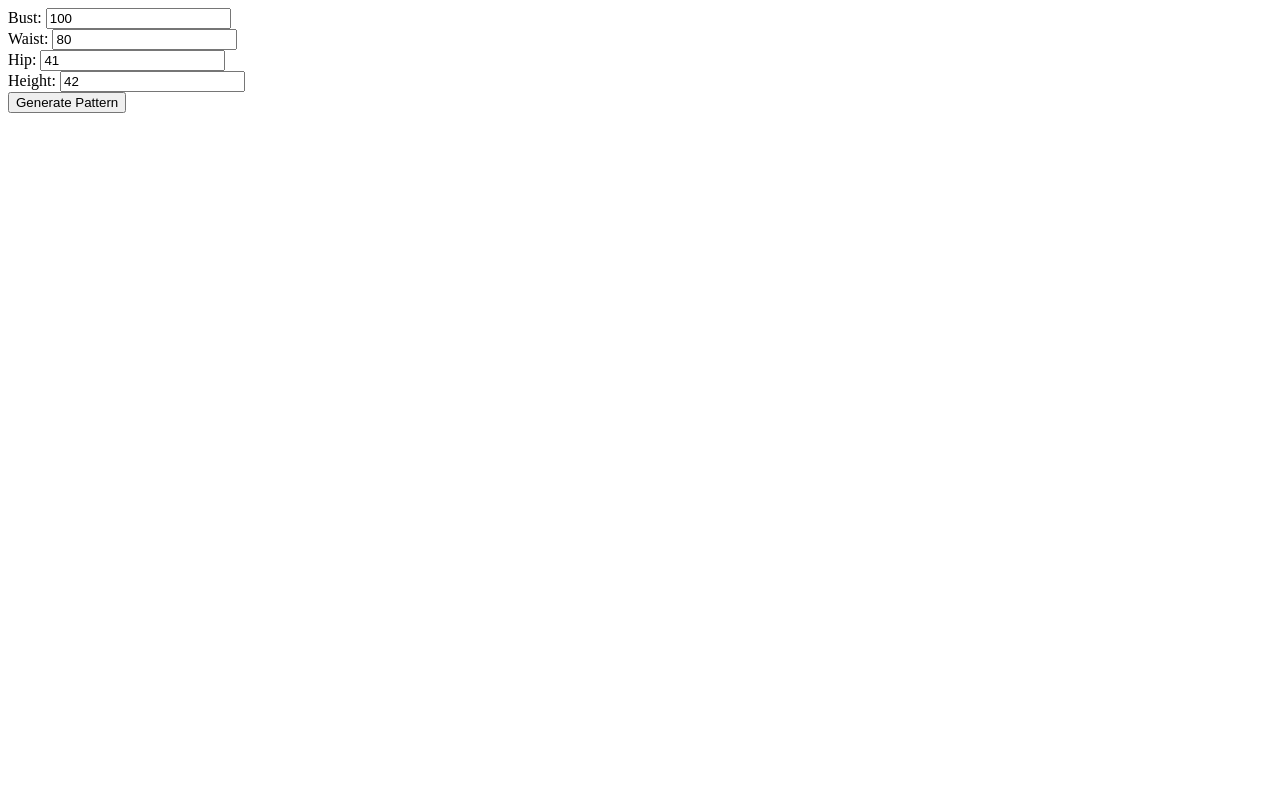
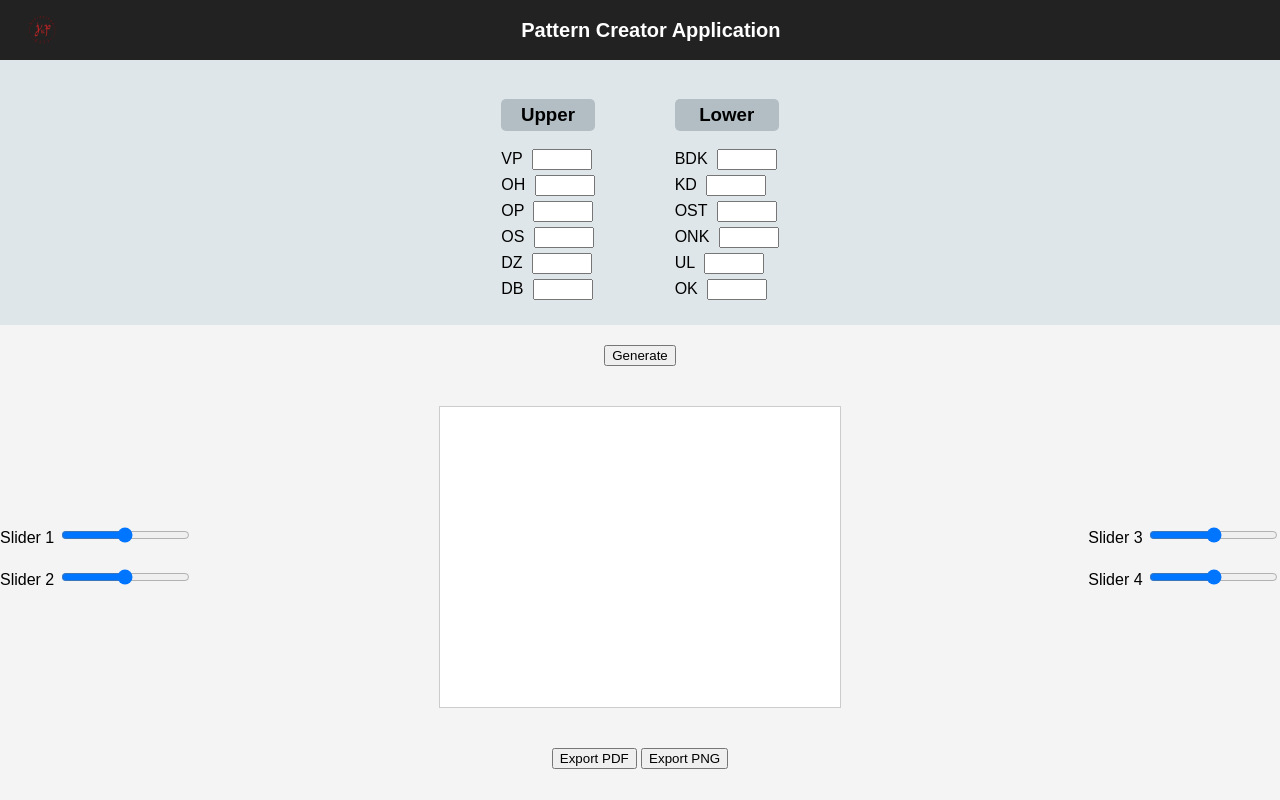
Before and after one commit to houfek588/JPPatternCreator, a Flask app: page / in a window 1280 px wide; the page is wider, and only the part inside the window is pictured. Run offline with Flask 3, Linux system fonts and the light colour scheme.

Commit message:
enhanc(Visu): different layout

```diff
--- a/interface/server.py
+++ b/interface/server.py
@@ -1,43 +1,64 @@
-# app.py
-# from flask import Flask
-# app = Flask(__name__)
-#
-# @app.route('/')
-# def home():
-#     return "Hello from the cloud!"
-#
-# if __name__ == '__main__':
-#     app.run()
-from flask import Flask, render_template, request, send_file, send_from_directory
+from flask import Flask, render_template, request, send_file, send_from_directory, jsonify
 # from your_pattern_module import export_pattern  # Replace with your actual module
 from main import gener
 import os
 
+# app = Flask(__name__)
+#
+# @app.route("/", methods=["GET", "POST"])
+# def index():
+#     if request.method == "POST":
+#         bust = float(request.form.get("bust", 100))
+#         waist = float(request.form.get("waist", 80))
+#         hip = float(request.form.get("hip", 41))
+#         height = float(request.form.get("height", 42))
+#         save_file = "test02.pdf"
+#         # pdf_path =
+#         pdf_path = gener(save_file, bust, waist, hip, height)
+#         filename = os.path.basename(pdf_path)
+#         # return render_template("index.html", pdf_url=f"{filename}", filename=filename)
+#         return render_template("index.html", pdf_url=f"{filename}", filename=filename)
+#
+#     return render_template("index.html")
+#
+# @app.route("/<filename>")
+# def view_pdf(filename):
+#     return send_from_directory(directory=".", path=filename)
+#
+# @app.route('/browse/<path:filename>')
+# def browse_files(filename):
+#     return send_from_directory('.', filename)
+#
+# if __name__ == "__main__":
+#     app.run(debug=True)
+
+import random
+
 app = Flask(__name__)
 
-@app.route("/", methods=["GET", "POST"])
+# Dummy vector graphic generator
+def generate_svg(slider_values, inputs):
+    # Here you'd recalculate your real vector data based on sliders and inputs
+    x = 50 + int(slider_values['slider1']) * 5
+    y = 50 + int(slider_values['slider2']) * 5
+    size = 20 + int(slider_values['slider3']) * 2
+    color = "red" if int(slider_values['slider4']) % 2 == 0 else "blue"
+    return f'<svg width="400" height="300" xmlns="http://www.w3.org/2000/svg">' \
+           f'<rect x="{x}" y="{y}" width="{size}" height="{size}" fill="{color}" /></svg>'
+
+@app.route("/")
 def index():
-    if request.method == "POST":
-        bust = float(request.form.get("bust", 100))
-        waist = float(request.form.get("waist", 80))
-        hip = float(request.form.get("hip", 41))
-        height = float(request.form.get("height", 42))
-        save_file = "test02.pdf"
-        # pdf_path =
-        pdf_path = gener(save_file, bust, waist, hip, height)
-        filename = os.path.basename(pdf_path)
-        # return render_template("index.html", pdf_url=f"{filename}", filename=filename)
-        return render_template("index.html", pdf_url=f"{filename}", filename=filename)
-
     return render_template("index.html")
 
-@app.route("/<filename>")
-def view_pdf(filename):
-    return send_from_directory(directory=".", path=filename)
+@app.route("/generate", methods=["POST"])
+def generate():
+    sliders = request.json.get("sliders", {})
+    inputs = request.json.get("inputs", {})
+    svg = generate_svg(sliders, inputs)
+    return jsonify({"svg": svg})
 
-@app.route('/browse/<path:filename>')
-def browse_files(filename):
-    return send_from_directory('.', filename)
+if __name__ == '__main__':
+    app.run(debug=True)
 
-if __name__ == "__main__":
-    app.run(debug=True)
+# index.html template to be saved in /templates/index.html
+# Create the HTML as follows:
--- a/interface/templates/index.html
+++ b/interface/templates/index.html
@@ -1,12 +1,178 @@
-<form method="POST">
-  Bust: <input type="number" name="bust" value="100"><br>
-  Waist: <input type="number" name="waist" value="80"><br>
-  Hip: <input type="number" name="hip" value="41"><br>
-  Height: <input type="number" name="height" value="42"><br>
-  <button type="submit">Generate Pattern</button>
-</form>
+<!--<form method="POST">-->
+<!--  Bust: <input type="number" name="bust" value="100"><br>-->
+<!--  Waist: <input type="number" name="waist" value="80"><br>-->
+<!--  Hip: <input type="number" name="hip" value="41"><br>-->
+<!--  Height: <input type="number" name="height" value="42"><br>-->
+<!--  <button type="submit">Generate Pattern</button>-->
+<!--</form>-->
 
-{% if pdf_url %}
-  <p><a href="{{ pdf_url }}" target="_blank">📄 View Pattern</a></p>
-  <p><a href="{{ pdf_url }}" download="{{ filename }}">⬇️ Download PDF</a></p>
-{% endif %}
+<!--{% if pdf_url %}-->
+<!--  <p><a href="{{ pdf_url }}" target="_blank">📄 View Pattern</a></p>-->
+<!--  <p><a href="{{ pdf_url }}" download="{{ filename }}">⬇️ Download PDF</a></p>-->
+<!--{% endif %}-->
+
+
+
+
+
+
+<!--<!DOCTYPE html>-->
+<html lang="en">
+<head>
+    <meta charset="UTF-8">
+    <title>Pattern Creator</title>
+    <style>
+        body {
+            font-family: Arial;
+            margin: 0;
+            padding: 0;
+            display: flex;
+            flex-direction: column;
+            align-items: center;
+            background-color: #f4f4f4;
+        }
+        header {
+            width: 100%;
+            background-color: #222;
+            color: white;
+            padding: 10px;
+            display: flex;
+            justify-content: space-between;
+            align-items: center;
+        }
+        header img {
+            height: 40px;
+            margin-left: 20px;
+        }
+        .title {
+            font-size: 20px;
+            font-weight: bold;
+        }
+        .controls {
+            display: flex;
+            justify-content: center;
+            background-color: #dfe6e9;
+            width: 100%;
+            padding: 20px;
+        }
+        .group {
+            margin: 0 40px;
+        }
+        .group h3 {
+            text-align: center;
+            background-color: #b2bec3;
+            padding: 5px;
+            border-radius: 5px;
+        }
+        .group label {
+            display: block;
+            margin-bottom: 5px;
+        }
+        .group input[type="text"] {
+            margin-left: 5px;
+            width: 60px;
+        }
+        .main {
+            display: flex;
+            justify-content: space-between;
+            align-items: center;
+            width: 100%;
+            padding: 20px 10%;
+        }
+        .sliders {
+            display: flex;
+            flex-direction: column;
+            justify-content: center;
+            gap: 20px;
+        }
+        .view {
+            border: 1px solid #ccc;
+            width: 400px;
+            height: 300px;
+            background-color: white;
+        }
+        .buttons {
+            margin: 20px;
+        }
+    </style>
+</head>
+<body>
+    <header>
+        <img src="/static/logo.png" alt="Logo">
+        <div class="title">Pattern Creator Application</div>
+        <div style="width: 40px;"></div>
+    </header>
+    <div class="controls">
+        <div class="group">
+            <h3>Upper</h3>
+            <label>VP <input type="text" id="vp"></label>
+            <label>OH <input type="text" id="oh"></label>
+            <label>OP <input type="text" id="op"></label>
+            <label>OS <input type="text" id="os"></label>
+            <label>DZ <input type="text" id="dz"></label>
+            <label>DB <input type="text" id="db"></label>
+        </div>
+        <div class="group">
+            <h3>Lower</h3>
+            <label>BDK <input type="text" id="bdk"></label>
+            <label>KD <input type="text" id="kd"></label>
+            <label>OST <input type="text" id="ost"></label>
+            <label>ONK <input type="text" id="onk"></label>
+            <label>UL <input type="text" id="ul"></label>
+            <label>OK <input type="text" id="ok"></label>
+        </div>
+    </div>
+    <div class="buttons">
+        <button onclick="generate()">Generate</button>
+    </div>
+    <div class="main">
+        <div class="sliders">
+            <label>Slider 1 <input type="range" id="slider1" min="0" max="10"></label>
+            <label>Slider 2 <input type="range" id="slider2" min="0" max="10"></label>
+        </div>
+        <div id="view" class="view"></div>
+        <div class="sliders">
+            <label>Slider 3 <input type="range" id="slider3" min="0" max="10"></label>
+            <label>Slider 4 <input type="range" id="slider4" min="0" max="10"></label>
+        </div>
+    </div>
+    <div class="buttons">
+        <button onclick="exportPDF()">Export PDF</button>
+        <button onclick="exportPNG()">Export PNG</button>
+    </div>
+    <script>
+        function getValues() {
+            const sliders = {
+                slider1: document.getElementById('slider1').value,
+                slider2: document.getElementById('slider2').value,
+                slider3: document.getElementById('slider3').value,
+                slider4: document.getElementById('slider4').value
+            };
+            const inputs = {};
+            ['vp','oh','op','os','dz','db','bdk','kd','ost','onk','ul','ok'].forEach(id => {
+                inputs[id] = document.getElementById(id).value;
+            });
+            return { sliders, inputs };
+        }
+
+        function generate() {
+            fetch('/generate', {
+                method: 'POST',
+                headers: { 'Content-Type': 'application/json' },
+                body: JSON.stringify(getValues())
+            })
+            .then(res => res.json())
+            .then(data => {
+                document.getElementById('view').innerHTML = data.svg;
+            });
+        }
+
+        ['slider1','slider2','slider3','slider4'].forEach(id => {
+            document.getElementById(id).addEventListener('input', generate);
+        });
+
+        function exportPDF() { alert("Export PDF not implemented yet."); }
+        function exportPNG() { alert("Export PNG not implemented yet."); }
+    </script>
+</body>
+</html>
```
Also changed, not shown: interface/static/logo.png (added).
